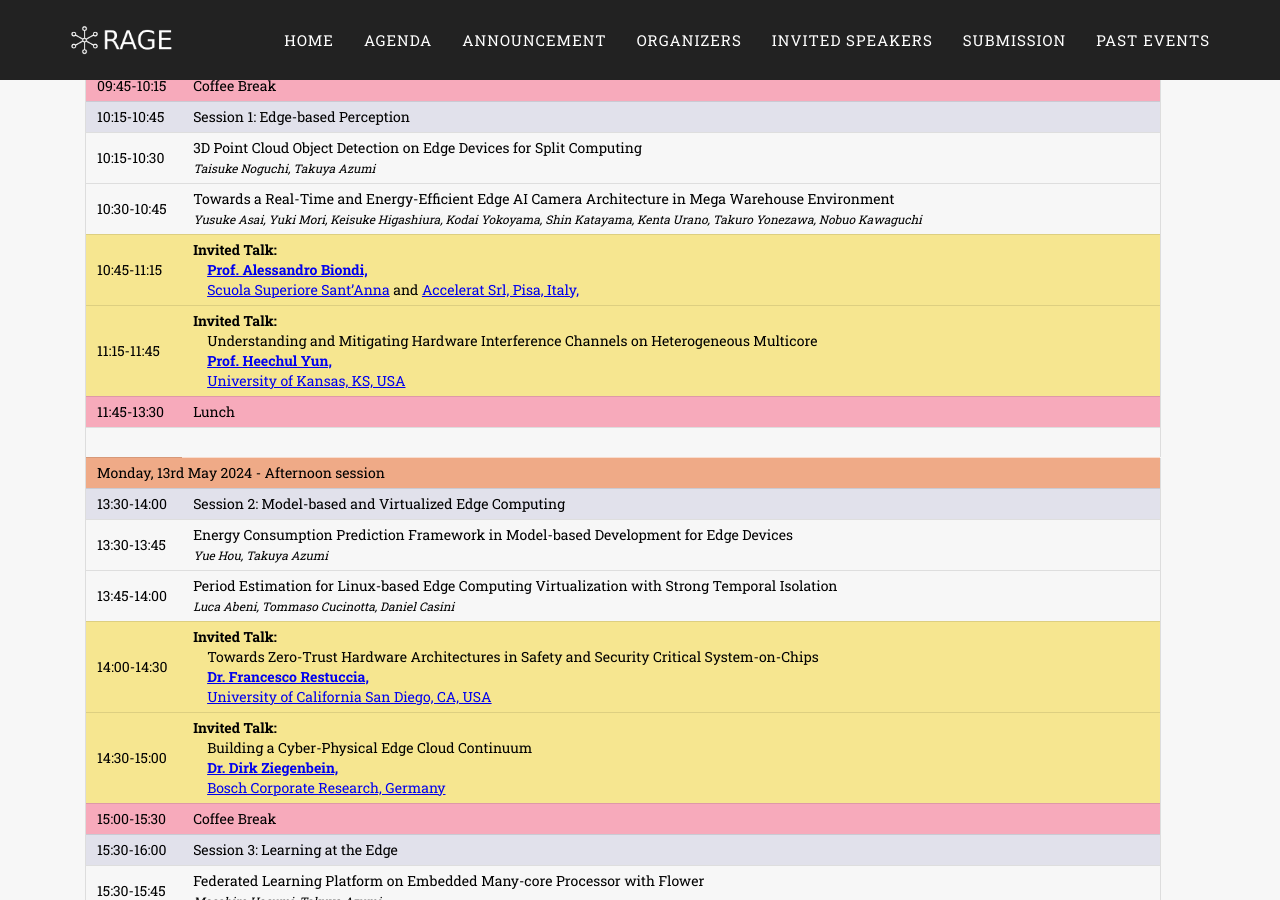
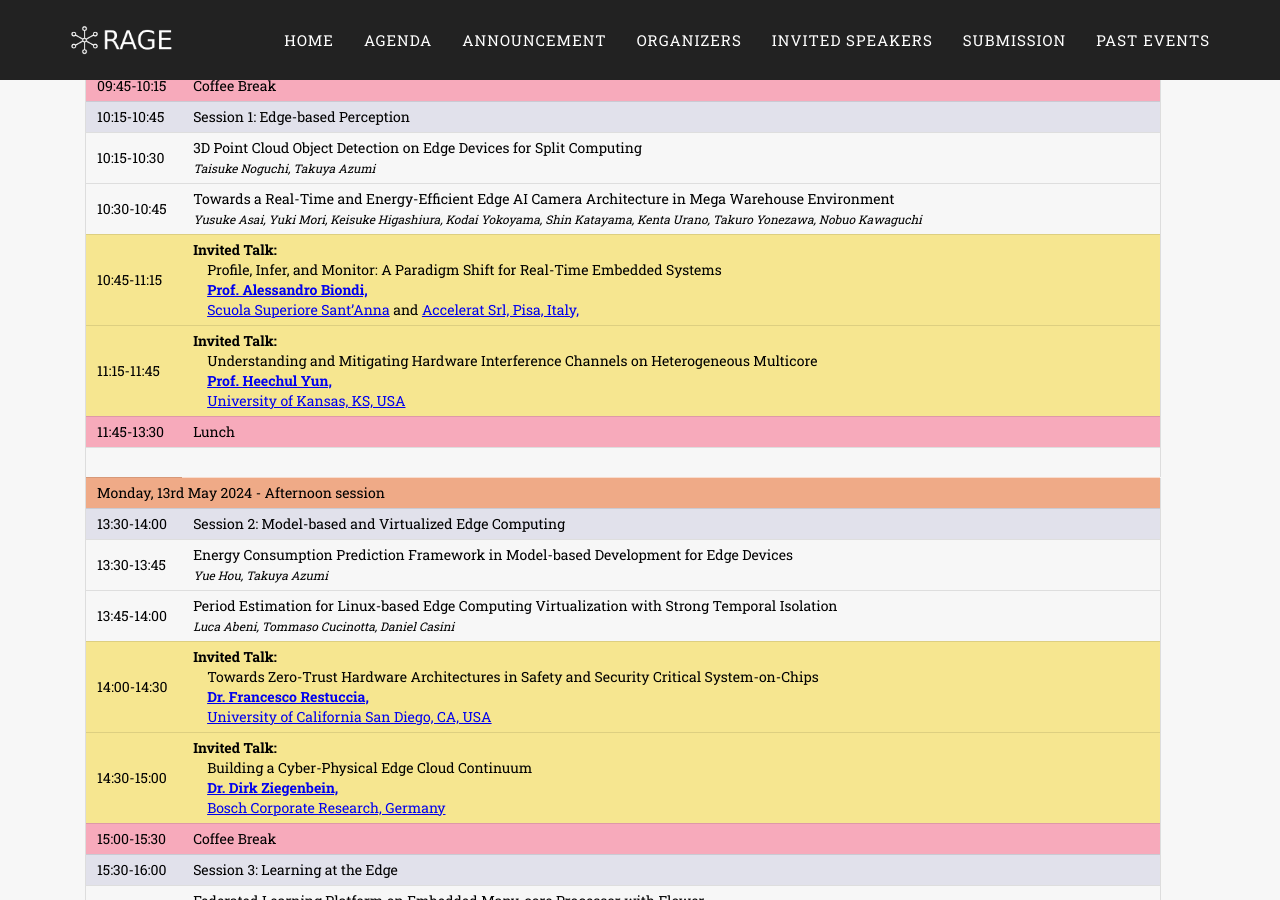
Before and after one commit to RAGE-Workshop/2024, a Jekyll site: the page built from agenda.markdown, in a window 1280 px wide and 900 px high, scrolled down 492 px. Built offline with Jekyll 4.4.1, drawn with Linux system fonts in a browser that asks for light colours; some web fonts are replaced.

Commit message:
Update agenda.markdown with Biondi talk title

```diff
--- a/agenda.markdown
+++ b/agenda.markdown
@@ -63,6 +63,7 @@
         <tr>
             <td class="program-special-event">10:45-11:15</td>
             <td class="program-special-event"><b>Invited Talk:</b>
+                <br>&emsp;<span>Profile, Infer, and Monitor: A Paradigm Shift for Real-Time Embedded Systems</span>
                 <b><br>&emsp;<a href="/2024/speakers/#biondi-alessandro">Prof. Alessandro Biondi,</a></b>
                 <br>&emsp;<a href="https://www.santannapisa.it/en">Scuola Superiore Sant’Anna</a> and <a href="https://accelerat.eu">Accelerat Srl, Pisa, Italy,</a>
             </td>
```
